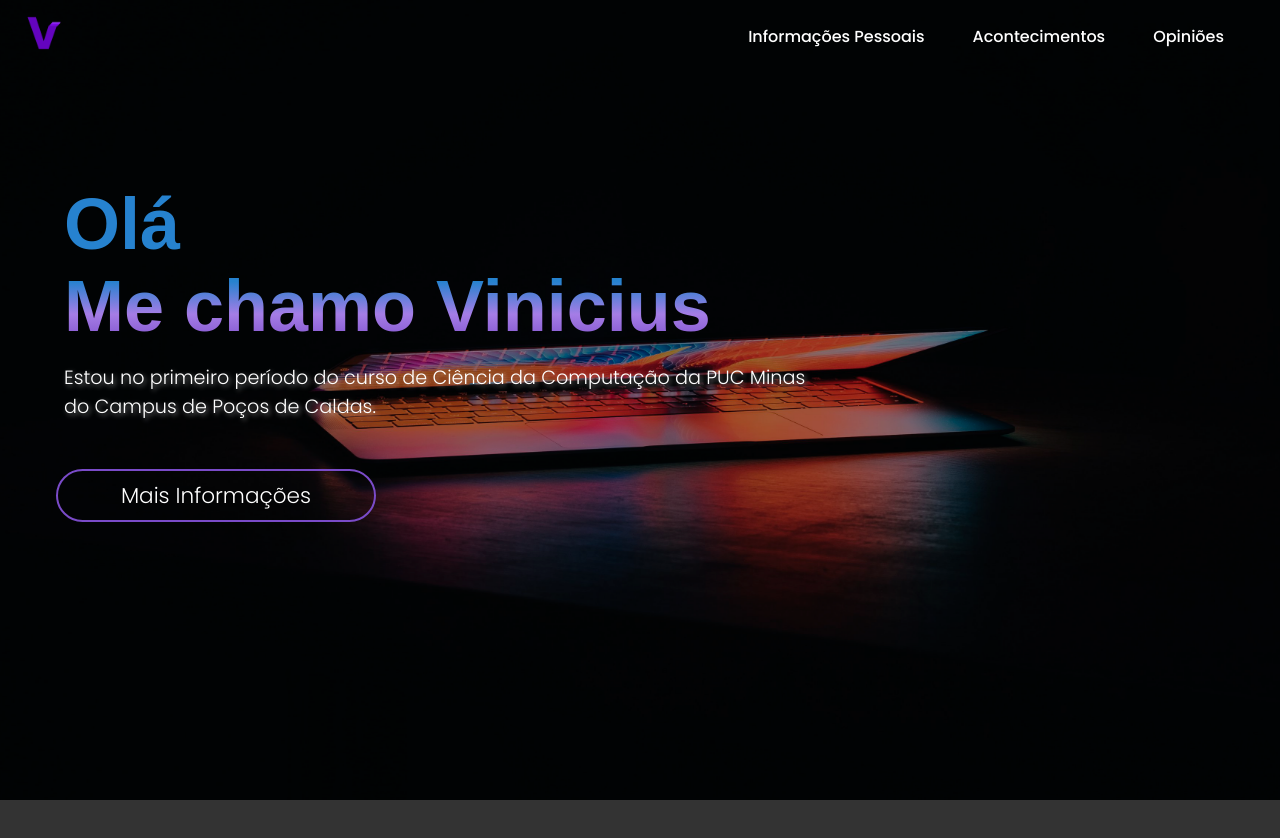
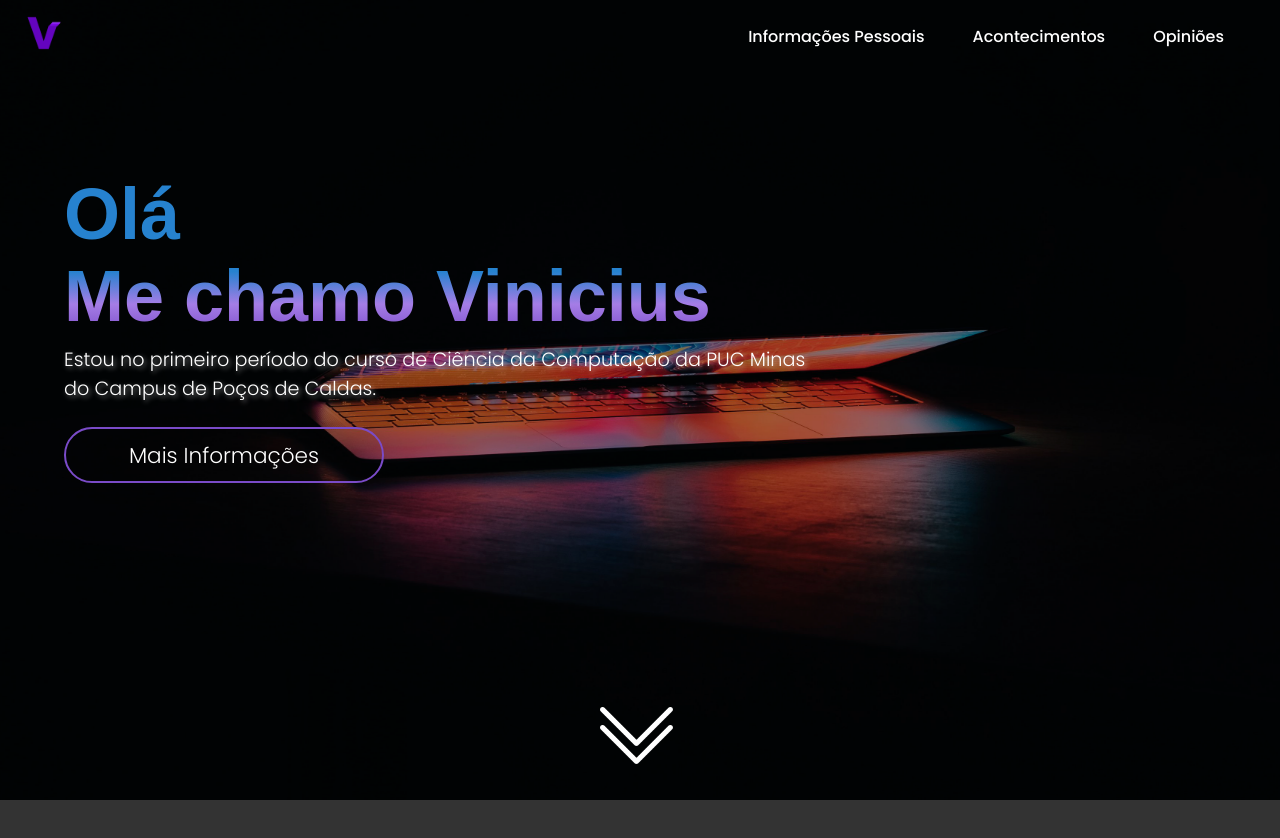
Before and after one commit to VncS1/Portfolio, a React (Create React App) app: page / in a window 1280 px wide. Shown: the top 838 px of the page. Before the commit the page ends 800 px from the top, so only its background shows below. Built offline with nearby package versions, Linux system fonts and the light colour scheme.

Commit message:
Adição do botão Seta para Baixo e adição do efeito nos itens do menu

```diff
--- a/src/Components/Button/styles.ts
+++ b/src/Components/Button/styles.ts
@@ -2,6 +2,7 @@ import styled from 'styled-components';
 
 export const ButtonStyle = styled.button`
         width: 20rem;
+        height: 3.5rem;
 
         border: 2px solid #7a4bc8;
         border-radius: 2rem;
--- a/src/Components/Header/index.tsx
+++ b/src/Components/Header/index.tsx
@@ -9,13 +9,22 @@ export function Header(){
             <HeaderContainer>
                 <img src={logoImg} alt="logo"/>
                 <ul>
-                    <li>Informações Pessoais</li>
-                    <li>Acontecimentos</li>
-                    <li>Opiniões</li>
+                    <li>
+                        <a href="#">Informações Pessoais</a>
+                    </li>
+                    <li>
+                        <a href="#">Acontecimentos</a>
+                    </li>
+                    <li>
+                        <a href="#">Opiniões</a>
+                    </li>
                 </ul>
+
                 <button type="button">
                     <img src={menuImg} alt="Icone Menu" className="icon-menu"/>
                 </button>
+
+
             </HeaderContainer>
         </>
 
--- a/src/Components/Header/styles.ts
+++ b/src/Components/Header/styles.ts
@@ -1,7 +1,7 @@
 import styled from 'styled-components';
 
 export const HeaderContainer = styled.header `
-    position: absolute;
+    position: relative;
     overflow: hidden;
     padding: 0 0.5rem;
     width: 100%;
@@ -25,17 +25,31 @@ export const HeaderContainer = styled.header `
     }
 
     li {
+        position: relative;
         list-style: none;
         font-weight: 500;
         padding-right: 3rem;
         font-family: 'Poppins', sans-serif;
         font-weight: 500;
+
+        a {
+            text-decoration: none;
+            transition: 0.2s;
+            cursor: pointer;
+
+            &:hover {
+                text-shadow: 3px 3px 10px rgba(255, 255,255,0.7);
+            }
+        }
+
+
     }
 
     button {
         display: none;
         border: none;
         background: transparent;
+
         img {
             width: 100%;
         }
@@ -54,10 +68,3 @@ export const HeaderContainer = styled.header `
         }
     }
 `;
-
-// export const Container = styled.section `
-//     width: 100%;
-//     height: 100vh;
-//     background: #333 url(${HeaderImg}) no-repeat;
-//     background-size: 100% 100%;
-// `;
--- a/src/Components/Home/home.ts
+++ b/src/Components/Home/home.ts
@@ -13,11 +13,11 @@ export const HomeStyle = styled.div `
         flex-direction: column;
         align-items: left;
 
+        padding: 1rem 4rem;
+
         h1 {
             font-size: 4.5rem;
             font-family: 'Monteserrat', sans-serif;
-            padding: 0 4rem;
-
 
             background-image: linear-gradient(to bottom, #2682cf, #2682cf, #2682cf, #2682cf, #a57de6, #7a4bc8);
             background-clip: text;
@@ -29,15 +29,17 @@ export const HomeStyle = styled.div `
             font-size: 1.2rem;
             font-family: 'Poppins', sans-serif;
             font-weight: 300;
-
-            padding: 1rem 4rem;
-            margin-bottom: 10rem;
+            margin-bottom: 1.5rem;
+            margin-top: 0.5rem;
 
             text-shadow: 2px 2px 5px rgba(255,255,255,0.5);
         }
 
-        img {
+        img.bg {
             position: absolute;
+            top: 0;
+            left: 0;
+
             width: 100%;
             height: 100vh;
 
@@ -46,9 +48,23 @@ export const HomeStyle = styled.div `
         }
 
         Button {
-            margin-left: 3.5rem;
-            margin-bottom: 6rem;
-            margin-top: -8rem;
+            /* margin-left: 3.5rem; */
+            margin-bottom: 14rem;
+            transition: 0.5s;
+
+            &:hover {
+                background-color: #7a4bc8;
+            }
+        }
+
+        a.linkButton {
+            width: 5rem;
+            height: 4rem;
+
+            margin: 0 auto;
+
+            position: relative;
+            top: 0;
         }
 
     }
--- a/src/Components/Home/index.tsx
+++ b/src/Components/Home/index.tsx
@@ -1,4 +1,6 @@
 import headerImg from '../../assets/bg_tst1.png';
+import downImg from '../../assets/Setas.png';
+
 import { HomeStyle } from './home';
 import { Button } from '../Button';
 
@@ -16,8 +18,15 @@ export function Home(){
                     do Campus de Poços de Caldas.
                 </p>
                 <Button />
-                <img src={headerImg} alt="Background" />
+
+                <img src={headerImg} alt="Background" className="bg" />
+
+                <a href="#" className="linkButton">
+                    <img src={downImg} alt="Setas Baixo"/>
+                </a>
+
             </div>
+
        </HomeStyle>
     );
 }
```
